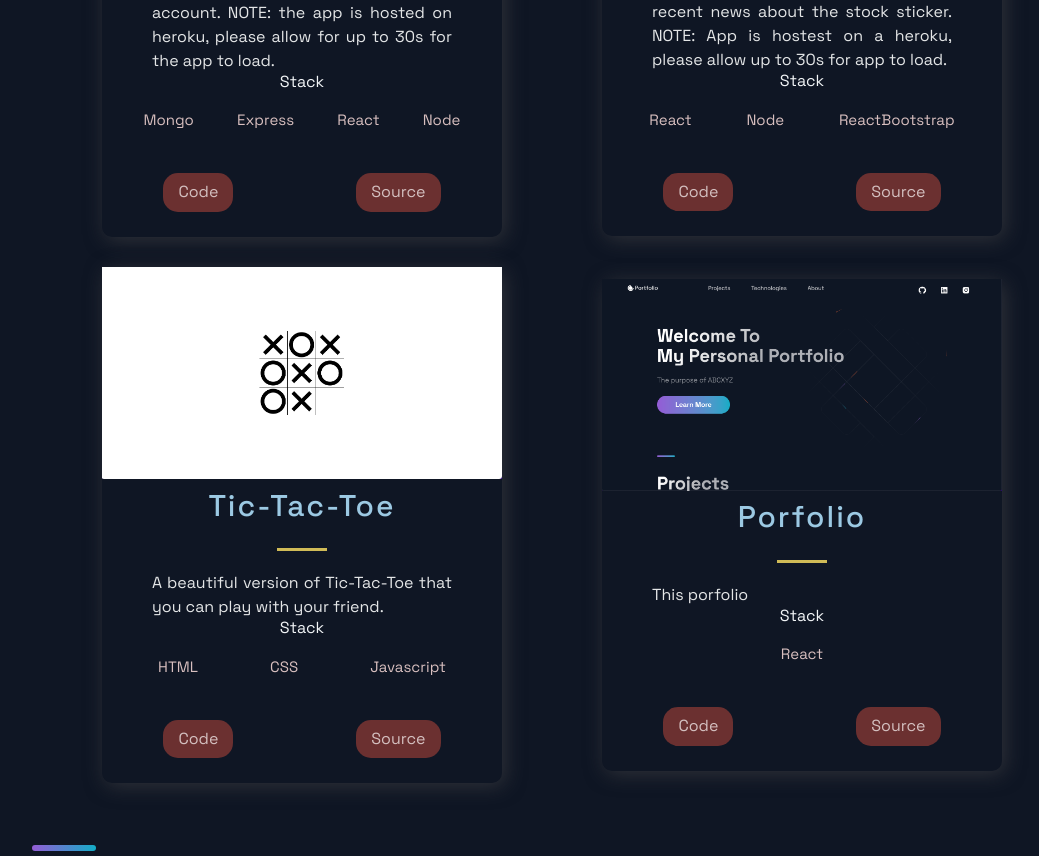
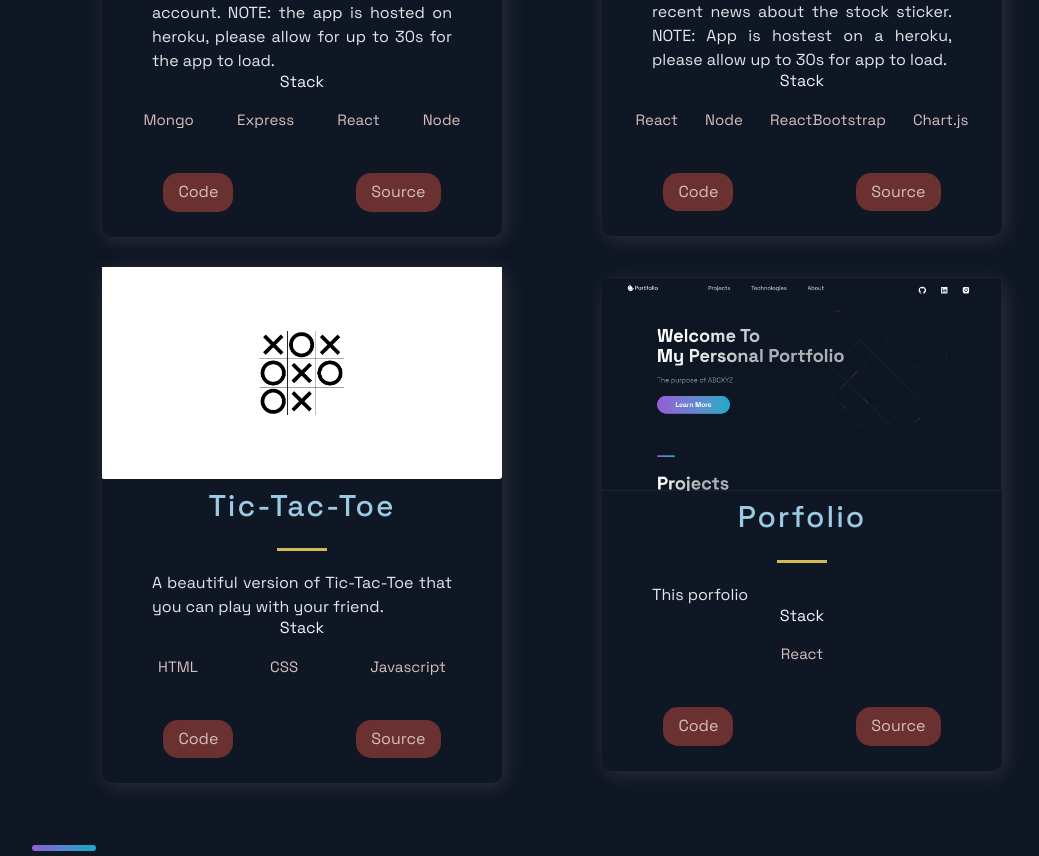
Before and after one commit to nguyen-william93/main_porfolio, a Next.js app: page / in a window 1280 px wide. Shown: the part 1210-2066 px from the top of the page, without its empty margins (88-1127 px from the left). Built offline with nearby package versions, Linux system fonts and the light colour scheme.

Commit message:
adding more tags

```diff
--- a/src/constants/constants.js
+++ b/src/constants/constants.js
@@ -12,7 +12,7 @@ export const projects = [
     title: 'Stock Option Tracker',
     description:"The App utilized serval API to search for stock sticker option contracts being actively trade, as well as any recent news about the stock sticker. NOTE: App is hostest on a heroku, please allow up to 30s for app to load.",
     image: '/images/stock-option.png',
-    tags: ['React', 'Node', 'ReactBootstrap'],
+    tags: ['React', 'Node', 'ReactBootstrap', 'Chart.js'],
     source: 'https://github.com/nguyen-william93/stock-api',
     visit: 'https://mighty-fjord-39925.herokuapp.com/optionChain',
     id: 1,
```
Also changed, not shown: 2 other files (tests, documents, lock files or other folders).
